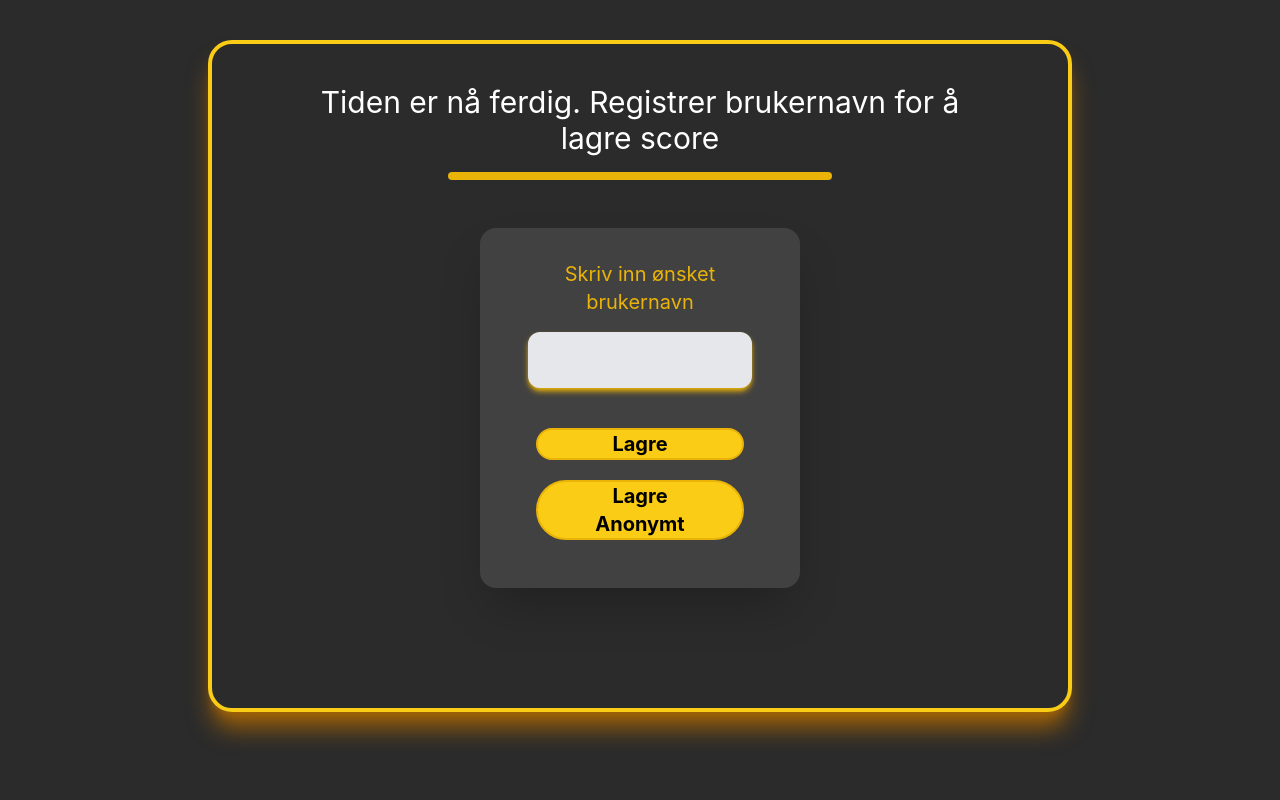
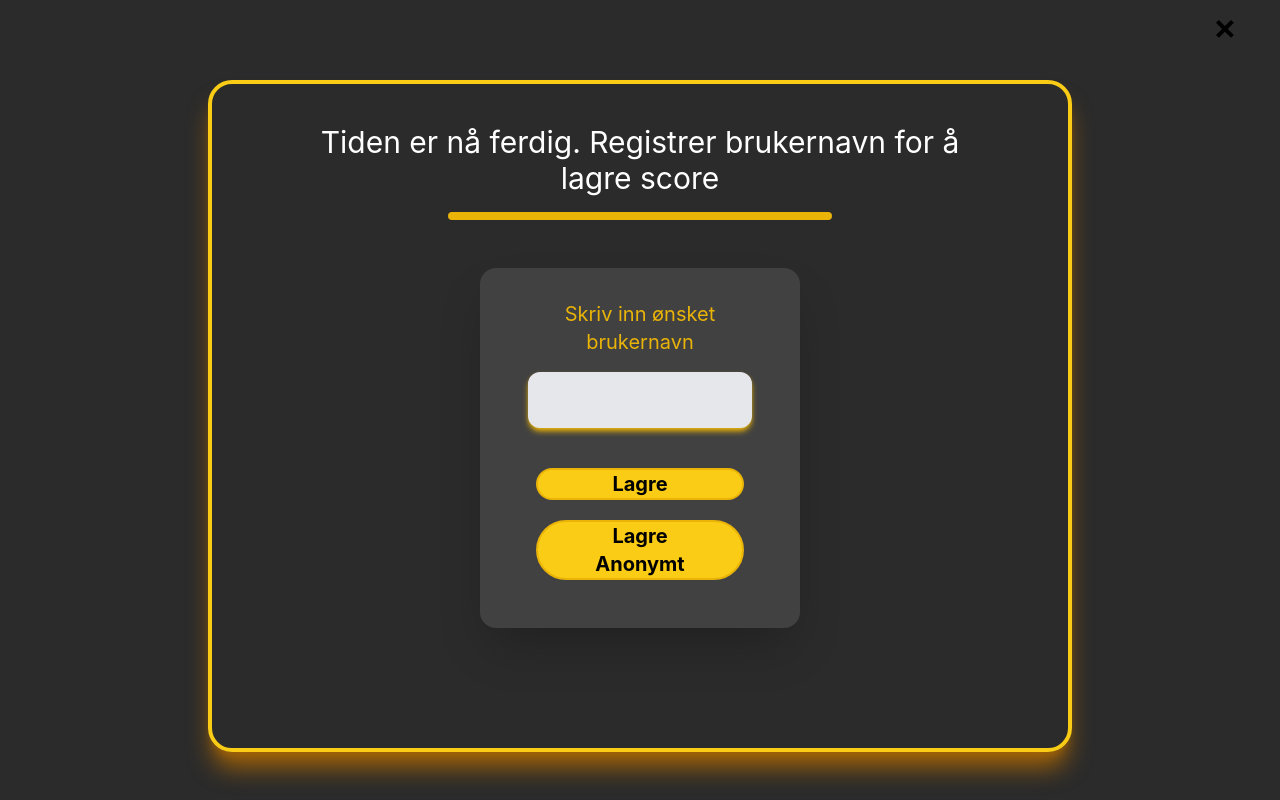
Before and after one commit to HAAJBachelor/gamification-frontend, a React (Create React App) app in the folder gamefication-frontend/: page /EndGamePage in a window 1280 px wide. Built offline with nearby package versions, Linux system fonts and the light colour scheme.

Commit message:
added svg to page

```diff
--- a/gamefication-frontend/src/components/Pages/EndGamePage.tsx
+++ b/gamefication-frontend/src/components/Pages/EndGamePage.tsx
@@ -8,10 +8,10 @@ const EndGamePage = () => {
 
     const [username, setUsername] = useState('');
 
-    const handleChange = (event:any) =>{
+    const handleChange = (event: any) => {
         setUsername(event.target.value)
     }
-    const submitUserNameHandler = (e:any) => {
+    const submitUserNameHandler = (e: any) => {
         e.preventDefault();
         fetch(`https://localhost:7067/api/SubmitUsername?username=${username}`, {
             method: "GET",
@@ -27,7 +27,7 @@ const EndGamePage = () => {
         })
             .then(response => response.json()
                 .then((response) => {
-                console.log(response)
+                    console.log(response)
                     console.log(username)
                 })).catch((error: Error) => {
             console.log(error.message)
@@ -37,7 +37,15 @@ const EndGamePage = () => {
 
     return (
         <>
-            <div className='mx-auto'>
+            <div className="absolute top-5 right-0 h-16 w-16 ...">
+
+                <svg xmlns="http://www.w3.org/2000/svg" width="40p" height="40">
+                    <path
+                        d="m2.828 17.828 6.086-6.086L15 17.828 17.828 15l-6.086-6.086 6.086-6.086L15 0 8.914 6.086 2.828 0 0 2.828l6.085 6.086L0 15l2.828 2.828z"/>
+                </svg>
+
+            </div>
+            <div className='mx-auto pt-10'>
                 <NewCard>
                     <div className='text-center mb-4'>
                         <Title title='Tiden er nå ferdig. Registrer brukernavn for å lagre score'/>
```
